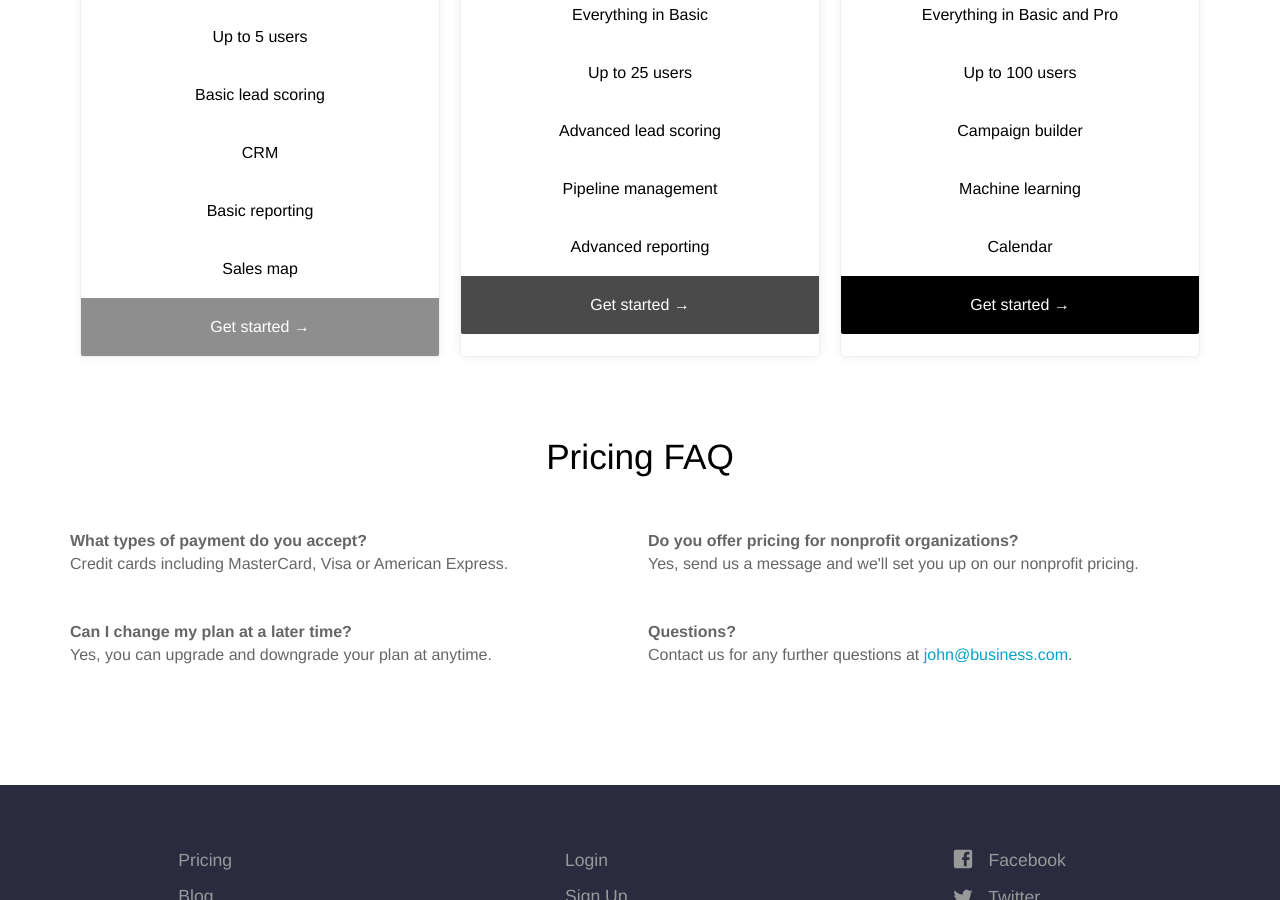
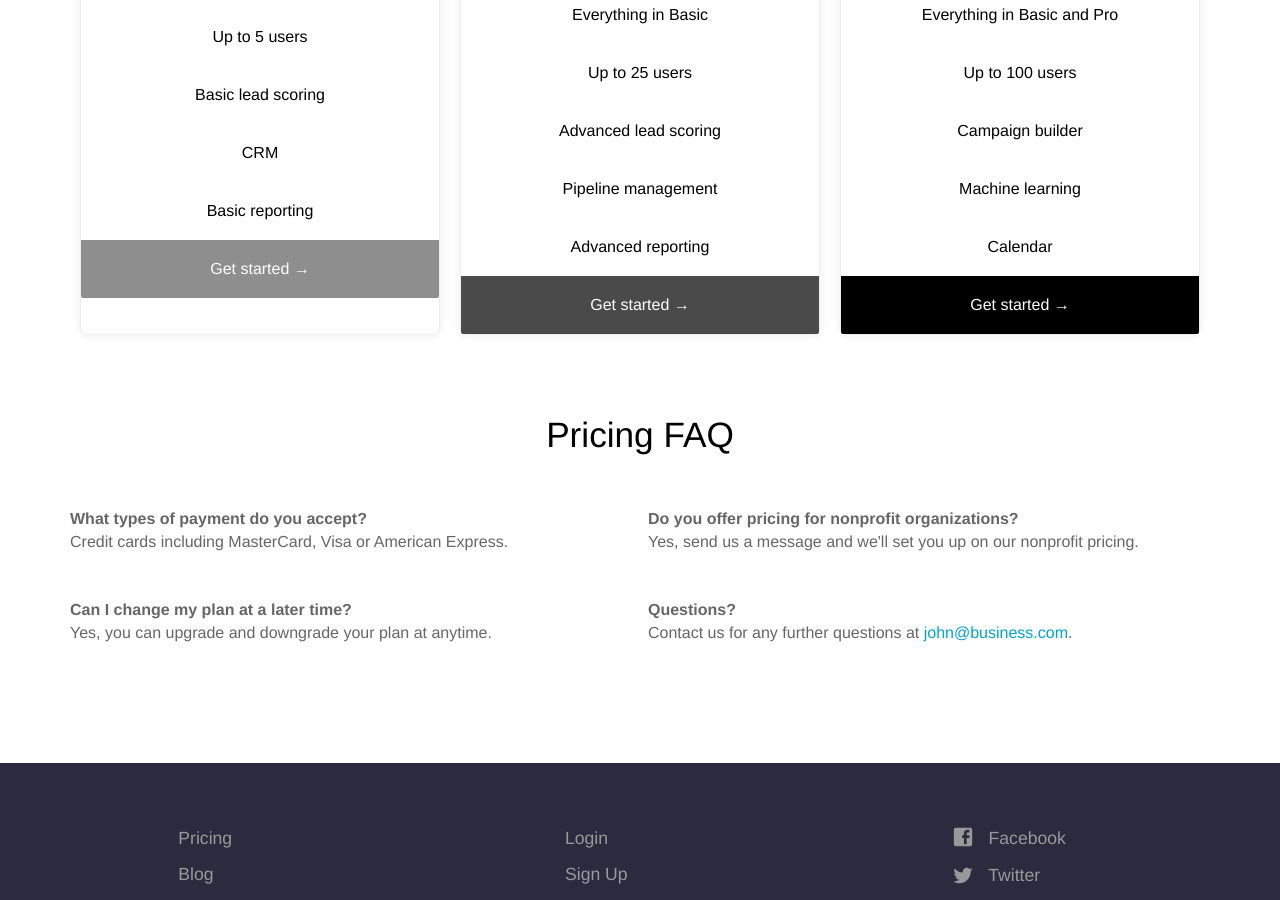
Before and after one commit to SSKD-Solutions/SSKD-Solutions, a Jekyll site: the page built from pricing.html, in a window 1280 px wide and 900 px high, scrolled down 484 px. Built offline with Jekyll 4.4.1, drawn with Linux system fonts in a browser that asks for light colours.

Commit message:
Update pricing.html

```diff
--- a/pricing.html
+++ b/pricing.html
@@ -15,8 +15,6 @@ pricing_table:
       - text: CRM
         highlight: false
       - text: Basic reporting
-        highlight: false
-      - text: Sales map
         highlight: false
     call_to_action:
       link: http://mysite.com?plan=basic
```
